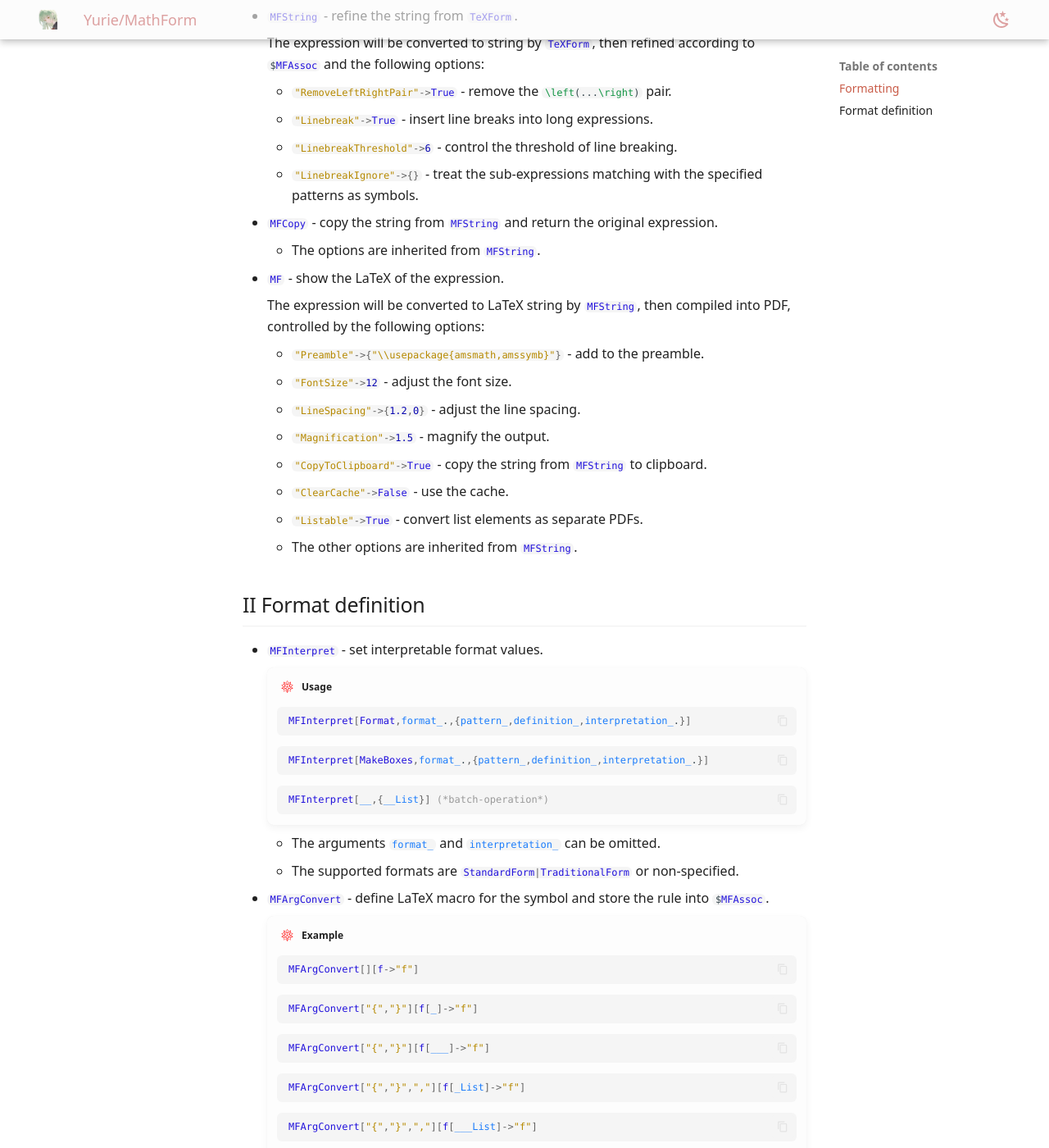
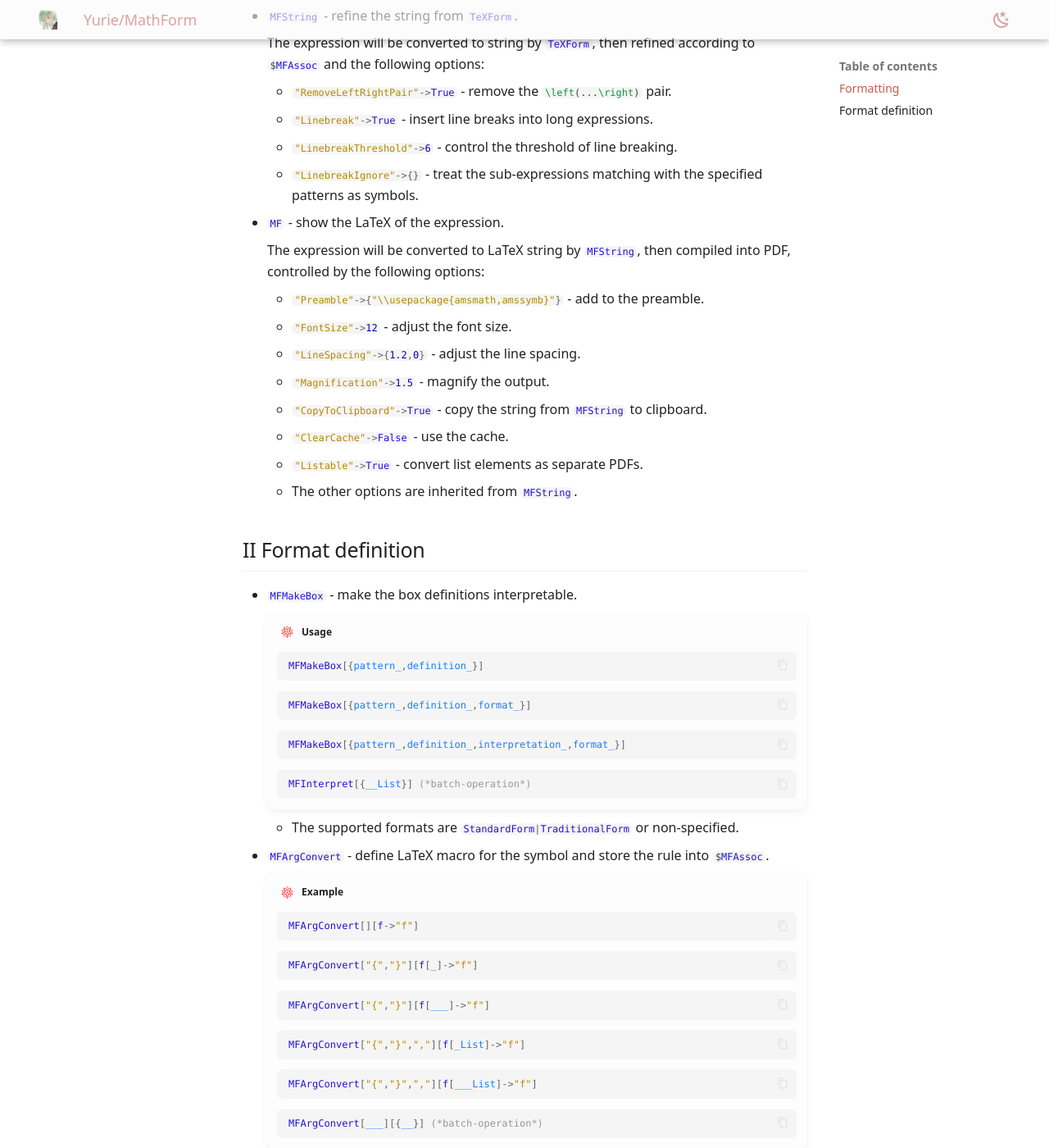
Before and after one commit to yuriever/yuriever.github.io, an MkDocs documentation site: the page built from docs/symbolic/Yurie-MathForm/doc.md, in a window 1280 px wide and 1400 px high, scrolled down 1041 px. Shown: the whole window at 82% size. Built offline with MkDocs 1.6.1 and Material for MkDocs 9.7.7, drawn with Linux system fonts in a browser that asks for light colours; some web fonts are replaced.

Commit message:
docs(symbolic): update Yurie-MathForm documentation
- Remove outdated information about MFCopy function
- Update documentation for MFMakeBox function

````diff
--- a/docs/symbolic/Yurie-MathForm/doc.md
+++ b/docs/symbolic/Yurie-MathForm/doc.md
@@ -82,10 +82,6 @@
 
     * `#!wl "LinebreakIgnore"->{}` - treat the sub-expressions matching with the specified patterns as symbols.
 
-* `#!wl MFCopy` - copy the string from `#!wl MFString` and return the original expression.
-
-    * The options are inherited from `#!wl MFString`.
-
 * `#!wl MF` - show the LaTeX of the expression.
 
     The expression will be converted to LaTeX string by `#!wl MFString`, then compiled into PDF, controlled by the following options:
@@ -108,23 +104,25 @@
 
 ## Format definition
 
-* `#!wl MFInterpret` - set interpretable format values.
+* `#!wl MFMakeBox` - make the box definitions interpretable.
 
     !!! wl "Usage"
 
         ``` wl
-        MFInterpret[Format,format_.,{pattern_,definition_,interpretation_.}]
+        MFMakeBox[{pattern_,definition_}]
         ```
 
         ``` wl
-        MFInterpret[MakeBoxes,format_.,{pattern_,definition_,interpretation_.}]
+        MFMakeBox[{pattern_,definition_,format_}]
         ```
 
         ``` wl
-        MFInterpret[__,{__List}] (*batch-operation*)
+        MFMakeBox[{pattern_,definition_,interpretation_,format_}]
         ```
 
-    * The arguments `#!wl format_` and `#!wl interpretation_` can be omitted.
+        ``` wl
+        MFInterpret[{__List}] (*batch-operation*)
+        ```
 
     * The supported formats are `#!wl StandardForm|TraditionalForm` or non-specified.
 
````
